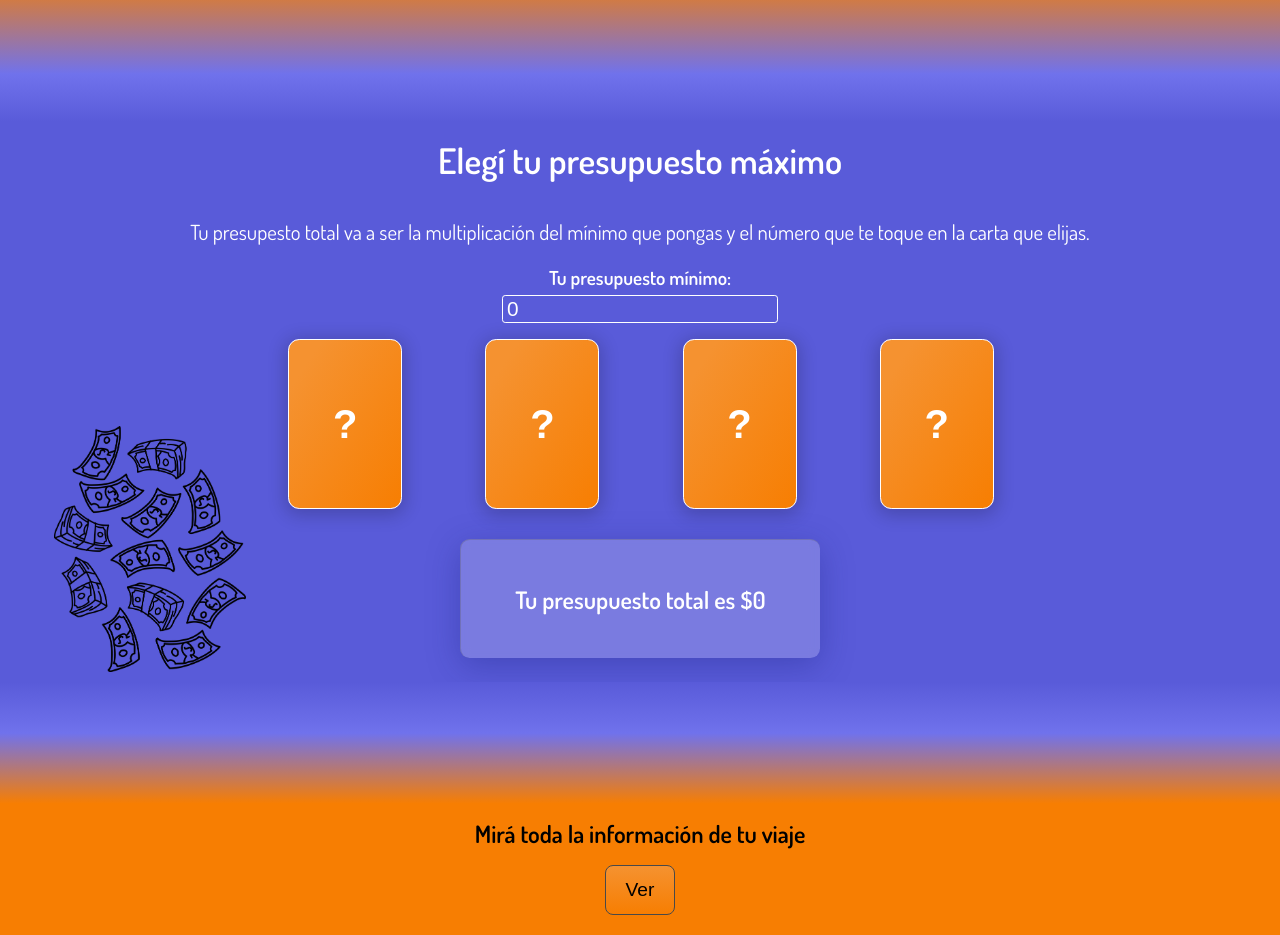
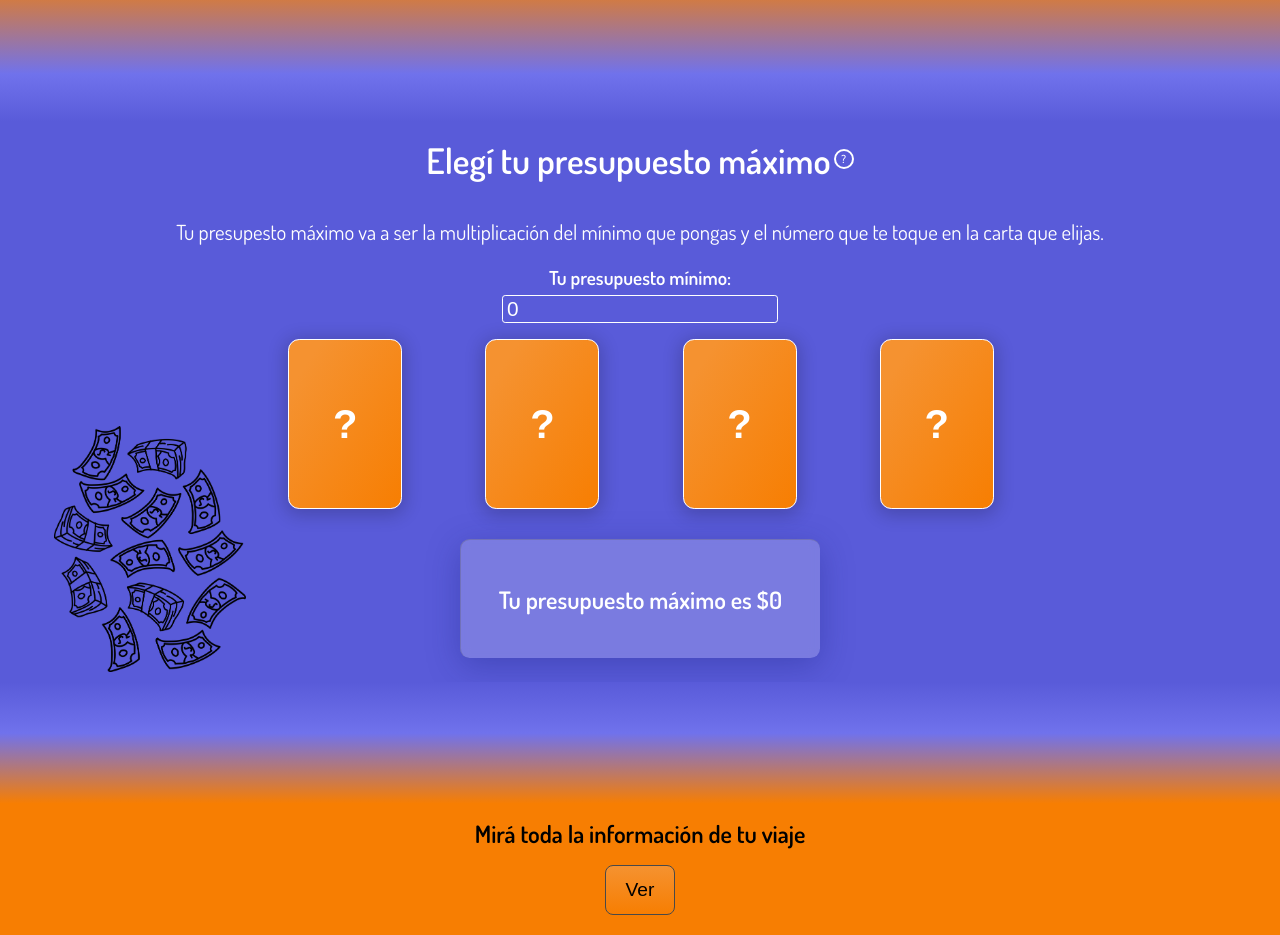
Before and after one commit to nicobonder/randomtrip, a React (Create React App) app: page /trip in a window 1280 px wide. Shown: the part 3060-3995 px from the top of the page. Built offline with nearby package versions, Linux system fonts and the light colour scheme.

Commit message:
Toolpit added to Budget

```diff
--- a/src/components/Budget/Budget.jsx
+++ b/src/components/Budget/Budget.jsx
@@ -4,6 +4,7 @@ import './Budget.css';
 
 import { useContext } from 'react';
 import { MyContext } from '../../myContext';
+import Tooltip from '../../common/Tooltip/Tooltip';
 
 export default function Budget() {
   const [cards, setCards] = useState({//cada carta empieza con un state false y valor 0
@@ -57,8 +58,13 @@ export default function Budget() {
 
   return (
     <div className="sectionPresupuesto">
-      <h2 className="presupuestoTitle">Elegí tu presupuesto máximo</h2>
-      <p className='budgetText'>Tu presupesto total va a ser la multiplicación del mínimo que pongas y el número que te toque en la carta que elijas.</p>
+      <Tooltip
+        title = "Elegí tu presupuesto máximo"
+        content = "Tener un presupuesto diario máximo te ayuda a ser creativo, porque te obliga a buscar la forma de no superarlo"
+        divColor = "#fff"
+        borderColor = "#fff"
+      />
+      <p className='budgetText'>Tu presupesto máximo va a ser la multiplicación del mínimo que pongas y el número que te toque en la carta que elijas.</p>
       <label className="text" htmlFor="presupuestoMin">Tu presupuesto mínimo: </label>
       <input
         className="inputPres"
@@ -77,7 +83,7 @@ export default function Budget() {
          <CardBudget key='four' id='four' min='1' max='20' showNumber={cards.four} handleCard={handleCard} isDisabled={isDisabled} />
         </ul>
       <div className="resultContainer">
-        <h3 className="resultado"> Tu presupuesto total es ${total}</h3>
+        <h3 className="resultado"> Tu presupuesto máximo es ${total}</h3>
       </div>
 
     </div>
```
